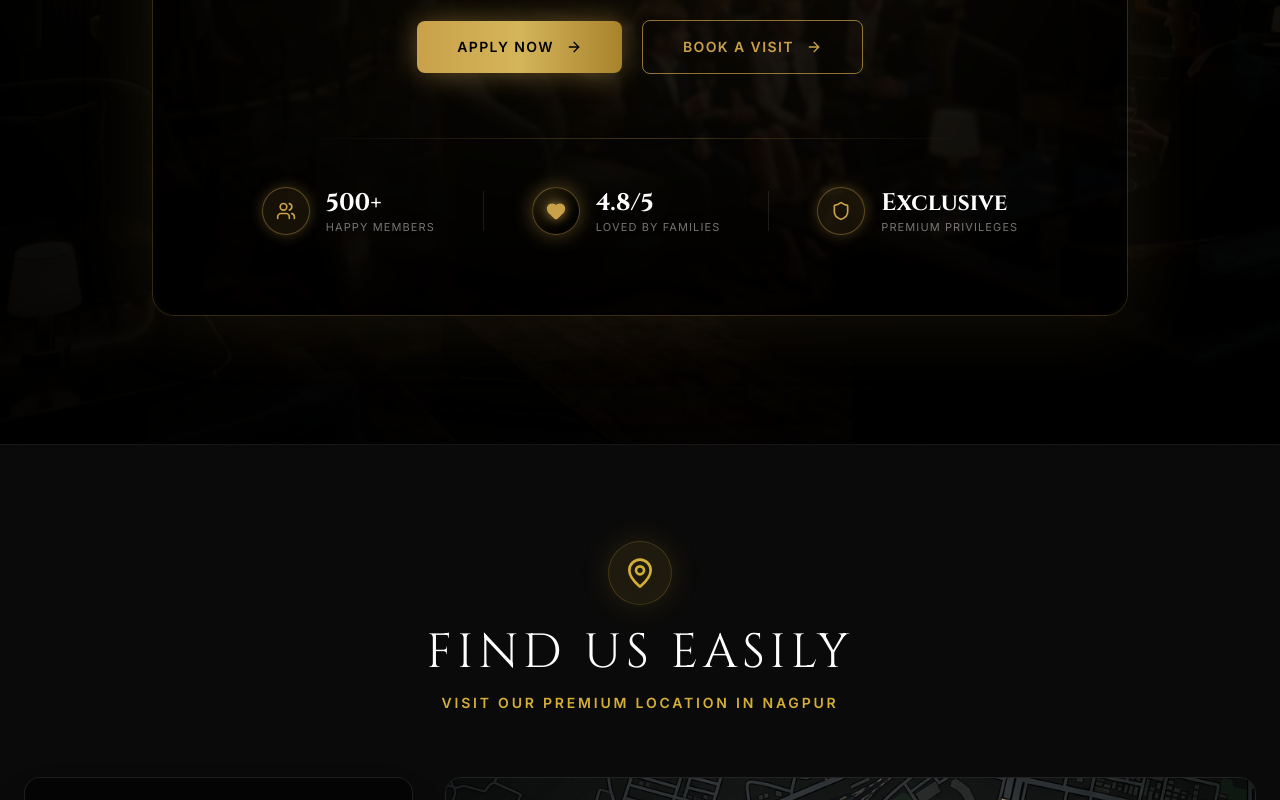
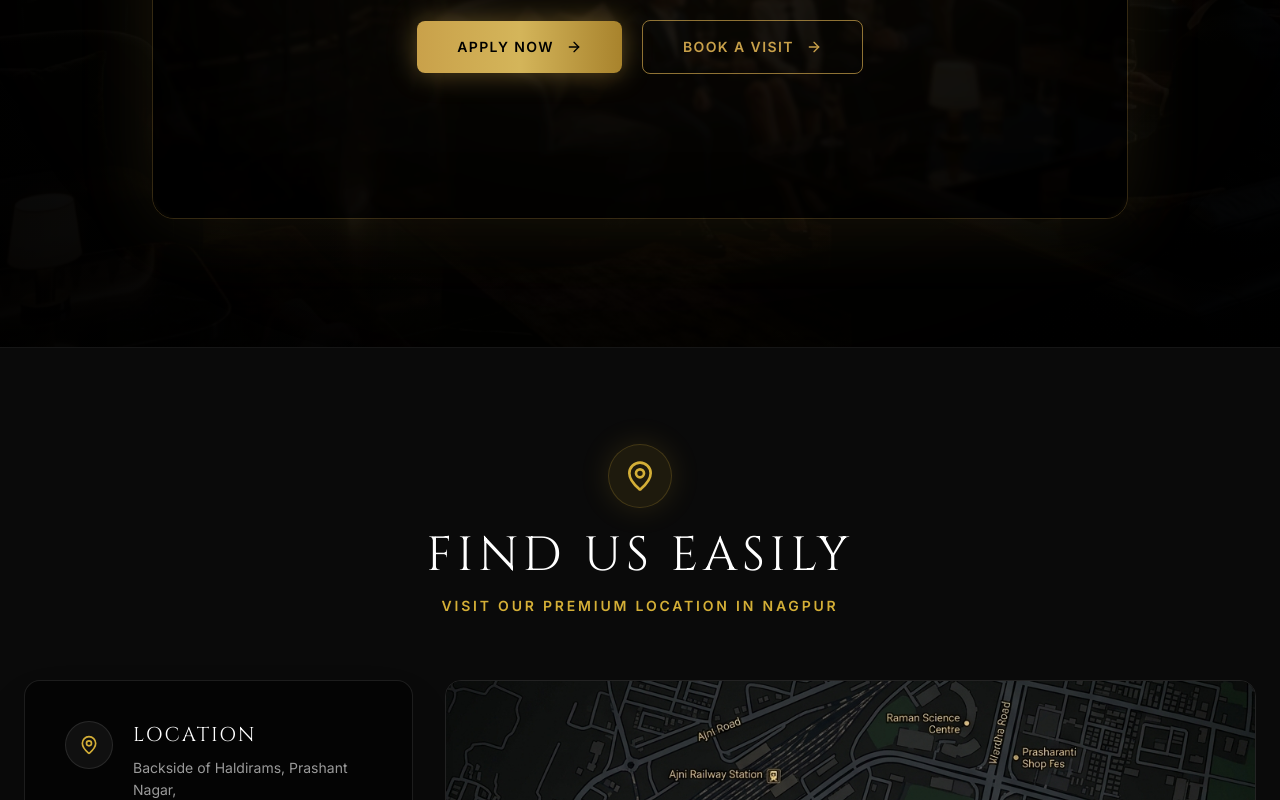
Before and after one commit to rupeshkaranjekar123-lgtm/STELLAR_CLUB_WEB_APP-, a Next.js app: page / in a window 1280 px wide. Shown: the part 5660-6460 px from the top of the page. Built offline with nearby package versions, Linux system fonts and the light colour scheme; a web font is replaced by a local one.

Commit message:
Updated folder changes

```diff
--- a/src/app/page.tsx
+++ b/src/app/page.tsx
@@ -434,58 +434,10 @@ export default function Home() {
                   <ArrowRight className="w-4 h-4 group-hover:translate-x-1 transition-transform duration-300" />
                 </Link>
               </div>
-
-              {/* Thin gold divider */}
-              <div className="w-full max-w-2xl h-px bg-gradient-to-r from-transparent via-[#C9A14A]/30 to-transparent mb-12" />
-
-              {/* Stats Row */}
-              <div className="flex flex-col sm:flex-row items-center justify-center gap-8 sm:gap-12">
-                {/* Members */}
-                <div className="flex items-center gap-4">
-                  <div className="w-12 h-12 rounded-full border border-[#C9A14A]/40 bg-[#C9A14A]/10 flex items-center justify-center shadow-[0_0_14px_rgba(201,161,74,0.3)]">
-                    <Users className="w-5 h-5 text-[#C9A14A]" />
-                  </div>
-                  <div className="text-left">
-                    <div className="text-2xl font-serif text-white font-bold">
-                      500+</div>
-                    <div className="text-white/45 text-[11px] uppercase tracking-widest">Happy Members</div>
-                  </div>
-                </div>
-
-                <div className="hidden sm:block w-px h-10 bg-white/10" />
-
-                {/* Rating with heart */}
-                <div className="flex items-center gap-4">
-                  <div className="w-12 h-12 rounded-full border border-[#C9A14A]/40 bg-gradient-to-br from-[#C9A14A]/20 to-black/50 flex items-center justify-center shadow-[0_0_20px_rgba(201,161,74,0.4)] hover:shadow-[0_0_35px_rgba(201,161,74,0.7)] hover:scale-110 transition-all duration-300 cursor-pointer">
-                    <Heart className="w-5 h-5 fill-[#C9A14A] text-[#C9A14A] drop-shadow-[0_0_6px_rgba(201,161,74,0.9)]" />
-                  </div>
-                  <div className="text-left">
-                    <div className="text-2xl font-serif text-white font-bold">4.8/5</div>
-                    <div className="text-white/45 text-[11px] uppercase tracking-widest">Loved by Families</div>
-                  </div>
-                </div>
-
-                <div className="hidden sm:block w-px h-10 bg-white/10" />
-
-                {/* Exclusive */}
-                <div className="flex items-center gap-4">
-                  <div className="w-12 h-12 rounded-full border border-[#C9A14A]/40 bg-[#C9A14A]/10 flex items-center justify-center shadow-[0_0_14px_rgba(201,161,74,0.3)]">
-                    <Shield className="w-5 h-5 text-[#C9A14A]" />
-                  </div>
-                  <div className="text-left">
-                    <div className="text-2xl font-serif text-white font-bold">Exclusive</div>
-                    <div className="text-white/45 text-[11px] uppercase tracking-widest">Premium Privileges</div>
-                  </div>
-                </div>
-              </div>
-
             </div>
           </div>
         </div>
       </section>
-
-
-
       {/* Location Section */}
       <LocationSection />
 
@@ -563,24 +515,6 @@ export default function Home() {
               </h2>
               <p className="text-white/55 text-lg font-light mb-12">Luxury. Comfort. Community — all in one place.</p>
 
-              {/* Stats */}
-              <div className="flex items-center gap-10 mb-12">
-                <div className="flex flex-col">
-                  <span className="text-3xl font-serif text-white font-bold">500+</span>
-                  <span className="text-white/45 text-[11px] uppercase tracking-widest mt-1">Happy Members</span>
-                </div>
-                <div className="w-px h-12 bg-white/10"></div>
-                <div className="flex items-center gap-4">
-                  {/* Premium Like Icon */}
-                  <div className="w-[58px] h-[58px] rounded-full bg-gradient-to-br from-[#C9A14A]/25 to-black/70 backdrop-blur-md border border-[#C9A14A]/45 flex items-center justify-center shadow-[0_0_22px_rgba(201,161,74,0.35)] hover:shadow-[0_0_45px_rgba(201,161,74,0.65)] hover:scale-110 transition-all duration-300 cursor-pointer">
-                    <Heart className="w-6 h-6 fill-[#C9A14A] text-[#C9A14A] drop-shadow-[0_0_8px_rgba(201,161,74,0.9)]" />
-                  </div>
-                  <div className="flex flex-col">
-                    <span className="text-2xl font-serif text-white font-bold">4.8/5</span>
-                    <span className="text-white/45 text-[11px] uppercase tracking-widest mt-1">Loved by Families</span>
-                  </div>
-                </div>
-              </div>
 
               {/* CTA Buttons */}
               <div className="flex flex-col sm:flex-row items-start gap-4">
```
